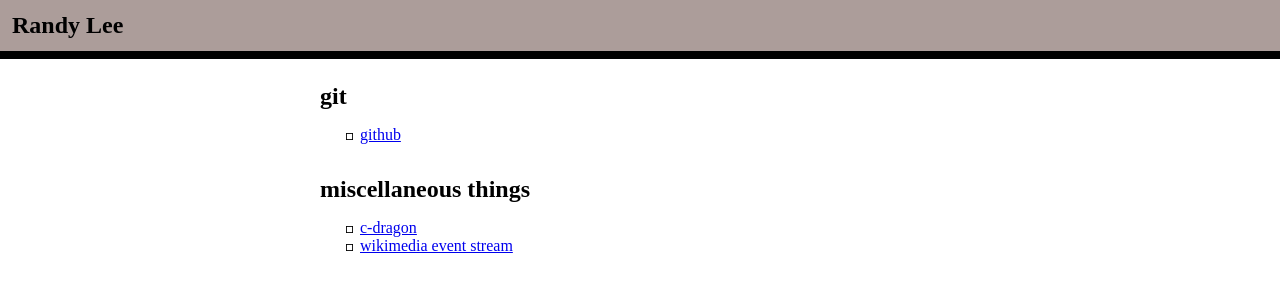
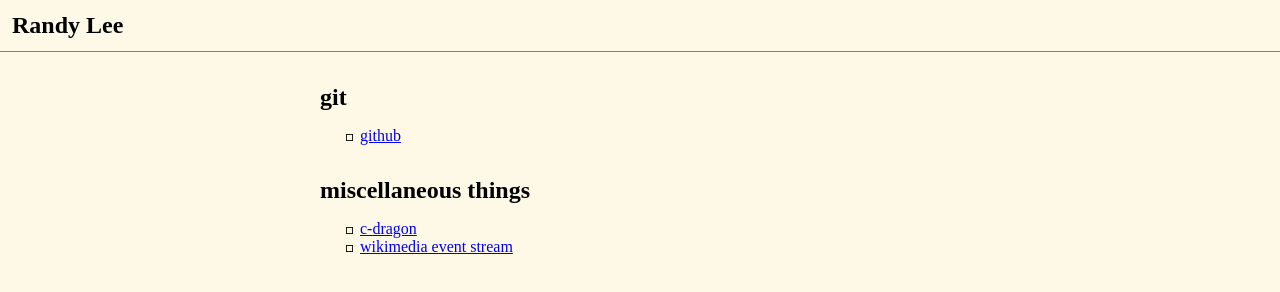
Before and after one commit to rhklee/rhklee, a plain HTML site: page index.html in a window 1280 px wide. Drawn offline with Linux system fonts and the light colour scheme.

Commit message:
change some coloring

```diff
--- a/css/index.css
+++ b/css/index.css
@@ -1,6 +1,7 @@
 
 body {
     margin: 0;
+    background-color: #fef9e7;
 }
 
 ul {
@@ -8,8 +9,7 @@ ul {
 }
 
 .nav {
-    background: #ac9d9a;
-    box-shadow: 0 0.5rem black;
+    border-bottom: 0.75px solid grey;
 }
 
 .nav_title {
--- a/index.html
+++ b/index.html
@@ -10,7 +10,7 @@
     </head>
     <body>
         <nav class="nav">
-            <h2 class="nav_title">Randy Lee</h2>
+            <h1 class="nav_title">Randy Lee</h1>
         </nav>
 
         <main class="main">
```
